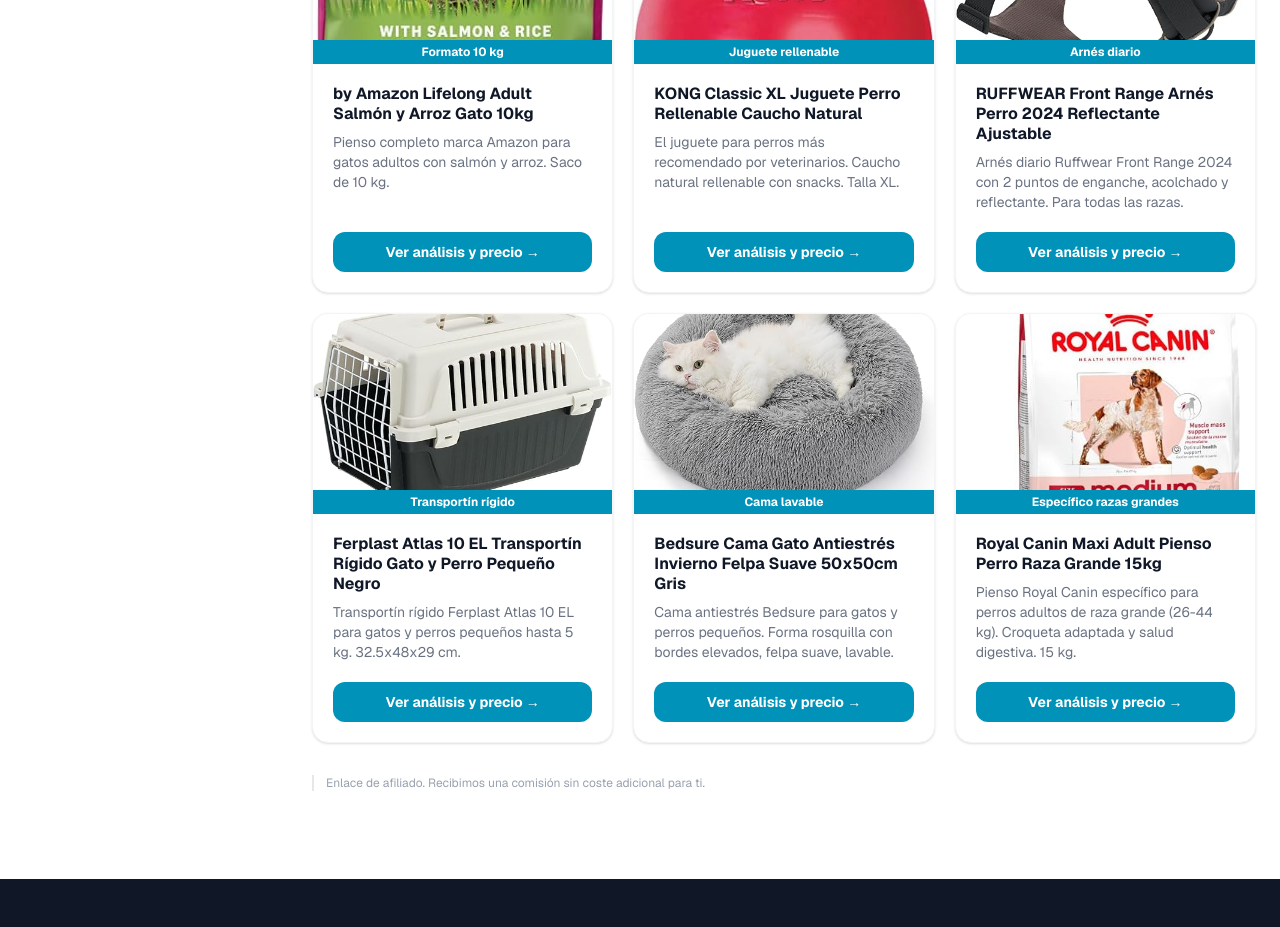
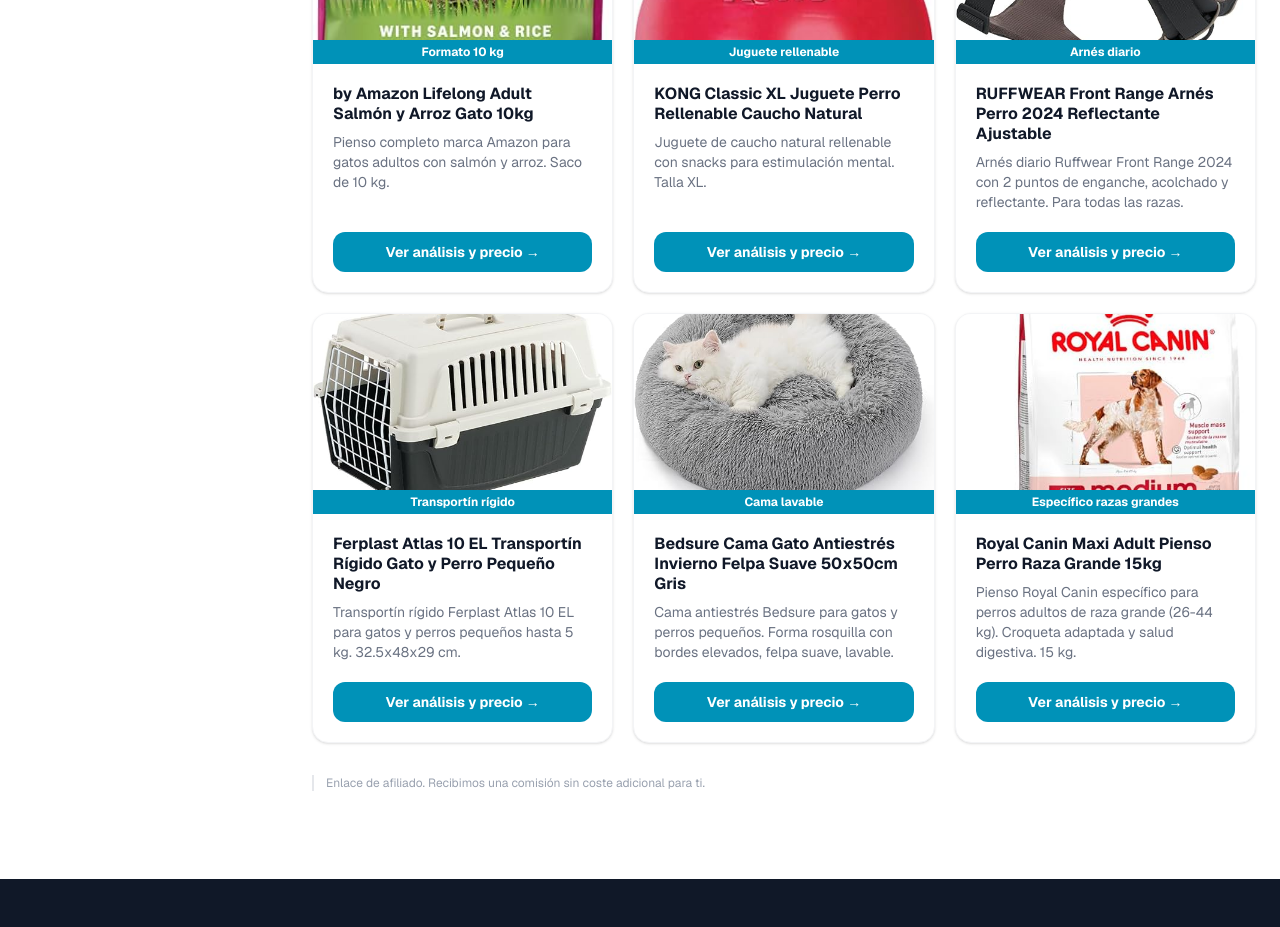
Before and after one commit to mktweb360/cuidatumascota, a Next.js app: page /tienda in a window 1280 px wide. Shown: the part 780-1707 px from the top of the page. Built offline with nearby package versions, Linux system fonts and the light colour scheme.

Commit message:
Cumplimiento: fuera «recomendado por veterinarios» sin respaldo (KONG y bozal)

```diff
--- a/data/products.ts
+++ b/data/products.ts
@@ -216,7 +216,7 @@ export const products: Product[] = [
     priceMin: 14,
     rating: 4.6,
     reviewCount: 25000,
-    shortDescription: "El juguete para perros más recomendado por veterinarios. Caucho natural rellenable con snacks. Talla XL.",
+    shortDescription: "Juguete de caucho natural rellenable con snacks para estimulación mental. Talla XL.",
     fullDescription: "El KONG Classic es el juguete rellenable clásico de KONG. Fabricado en caucho natural duradero con interior hueco rellenable con snacks, mantequilla de cacahuete o croquetas. Su rebote impredecible estimula el instinto de caza. Se usa para combatir el aburrimiento y la ansiedad de separación.",
     pros: ["Caucho natural duradero y no tóxico", "Rellenable para entretenimiento prolongado", "Rebote impredecible estimulante", "Talla XL para perros grandes"],
     cons: ["No sirve para masticadores extremos (usar Kong Extreme)", "Apto para lavavajillas pero puede perder forma"],
@@ -1264,7 +1264,7 @@ export const products: Product[] = [
     rating: 0,
     reviewCount: 0,
     shortDescription: "Bozal de cesta transpirable que permite jadear y beber agua, ideal para visitas al veterinario o prevención de mordeduras.",
-    fullDescription: "El Baskerville Classic es uno de los bozales de cesta más recomendados por veterinarios y adiestradores. Su diseño abierto permite al perro jadear, beber agua e incluso recibir premios sin necesidad de retirarlo, reduciendo el estrés frente a bozales de tela que cierran la boca por completo. Cuenta con correa de sujeción ajustable en dos puntos.",
+    fullDescription: "El Baskerville Classic es un bozal de cesta. Su diseño abierto permite al perro jadear, beber agua e incluso recibir premios sin necesidad de retirarlo, reduciendo el estrés frente a bozales de tela que cierran la boca por completo. Cuenta con correa de sujeción ajustable en dos puntos.",
     pros: ["Permite jadear, beber y recibir premios sin quitar el bozal", "Material más resistente que el plástico estándar de bozales económicos", "Ajuste en dos puntos para mayor estabilidad y comodidad", "Reduce el estrés frente a bozales de tela que inmovilizan el hocico"],
     cons: ["El tallaje es específico de la marca y conviene medir el hocico antes de comprar", "Precio superior a los bozales de tela básicos"],
     specs: { "Tipo": "Bozal de cesta abierto", "Material": "Polímero de alta resistencia", "Ajuste": "Correa regulable en dos puntos", "Uso recomendado": "Veterinario, peluquería, prevención" },
```
